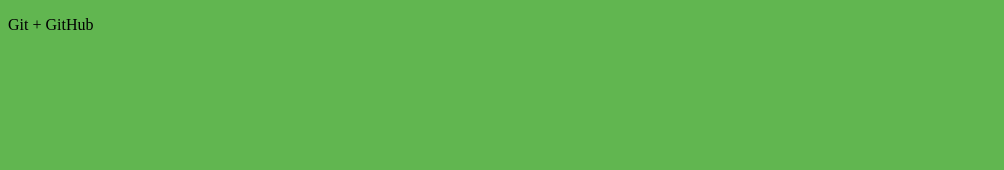
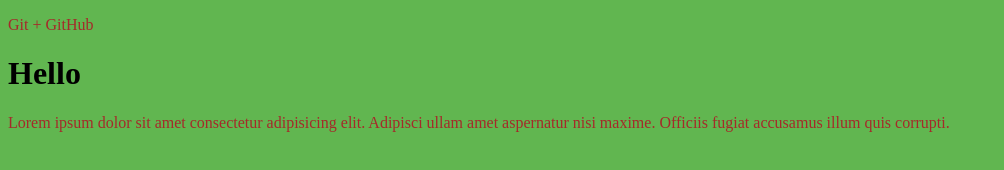
Before and after one commit to vashkinazi/gittest, a plain HTML site: page index.html in a window 1280 px wide. Shown: the whole page, without its empty margins (0-1004 px from the left). Drawn offline with Linux system fonts and the light colour scheme.

Commit message:
The first changes

```diff
--- a/css/main.css
+++ b/css/main.css
@@ -1,3 +1,9 @@
 body {
     background-color: rgb(97, 182, 80);
 }
+p {
+    color: brown;
+}
+h2 {
+font-size: 50px;
+}
--- a/index.html
+++ b/index.html
@@ -8,5 +8,7 @@
 </head>
 <body>
     <p>Git + GitHub</p>
+    <h1>Hello</h1>
+    <p>Lorem ipsum dolor sit amet consectetur adipisicing elit. Adipisci ullam amet aspernatur nisi maxime. Officiis fugiat accusamus illum quis corrupti.</p>
 </body>
 </html>
```
